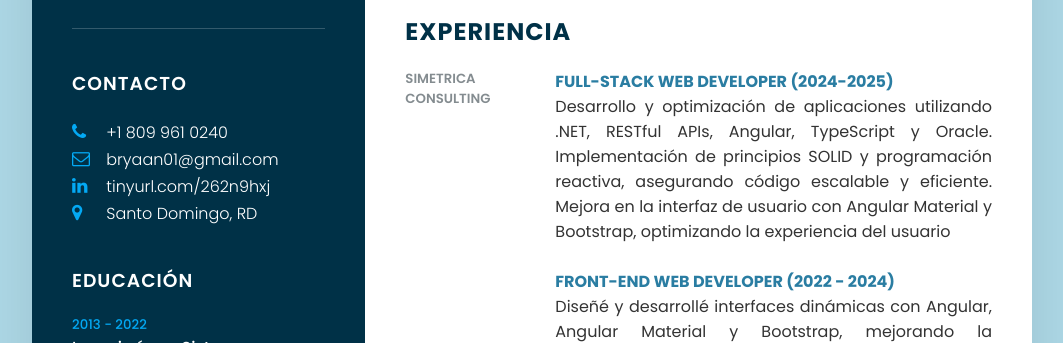
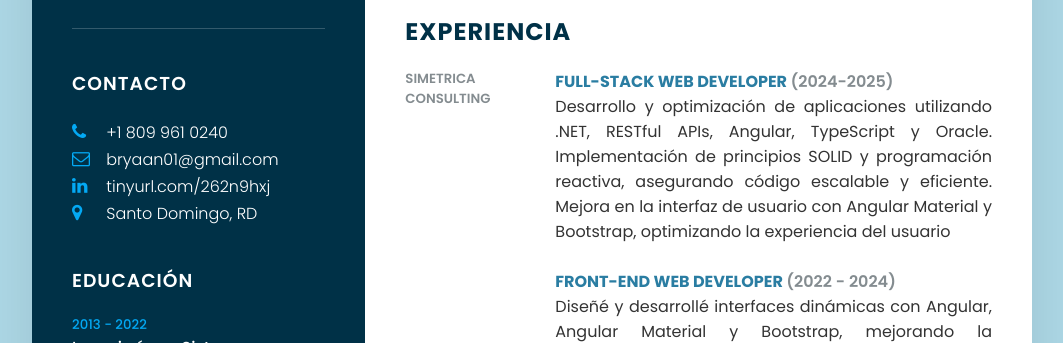
Before and after one commit to TheMasterShoot/curriculum-vitae, a plain HTML site: page docs/index.html in a window 1280 px wide. Shown: the part 371-714 px from the top of the page, without its empty margins (108-1171 px from the left). Drawn offline with Linux system fonts and the light colour scheme.

Commit message:
cambio en diseno

```diff
--- a/docs/index.html
+++ b/docs/index.html
@@ -131,10 +131,10 @@
                         <h5>Simetrica Consulting</h5>
                     </div>
                     <div class="text">
-                        <h4>Full-Stack Web Developer <span>(2024-2025)</span></h4>
+                        <h4>Full-Stack Web Developer <span class="fecha">(2024-2025)</span></h4>
                         <p>Desarrollo y optimización de aplicaciones utilizando .NET, RESTful APIs, Angular, TypeScript y Oracle. Implementación de principios SOLID y programación reactiva, asegurando código escalable y eficiente. Mejora en la interfaz de usuario con Angular Material y Bootstrap, optimizando la experiencia del usuario</p>
                         <br>
-                        <h4>Front-End Web Developer <span>(2022 - 2024)</span></h4>
+                        <h4>Front-End Web Developer <span class="fecha">(2022 - 2024)</span></h4>
                         <p>Diseñé y desarrollé interfaces dinámicas con Angular, Angular Material y Bootstrap, mejorando la experiencia de usuario y optimizando la carga de componentes. Implementé patrones de diseño y programación reactiva para mejorar el rendimiento de la aplicación</p>
                         <!-- <p>Utilicé tecnologías como Angular, .NET y Oracle para crear aplicaciones innovadoras, escalables y de alto rendimiento. Implementé soluciones completas integrando RESTful APIs, Angular Material, Bootstrap, TypeScript y JavaScript, aplicando principios de programación reactiva y funcional para garantizar un desarrollo eficiente y moderno.</p> -->
                         <!-- <p>Utilizando Angular, .NET y Oracle creo aplicaciones innovadoras y escalables, asegurando soluciones tecnológicas de alto rendimiento.</p> -->
--- a/docs/style.css
+++ b/docs/style.css
@@ -212,6 +212,12 @@ p {
     font-size: 16px;
 }
 
+.fecha {
+    color: #848c90;
+    font-weight: 600;
+    /* color: #5a9bd5; */
+  }
+
 .about p {
     text-align: justify;
 }
--- a/style.css
+++ b/style.css
@@ -212,6 +212,12 @@ p {
     font-size: 16px;
 }
 
+.fecha {
+    color: #848c90;
+    font-weight: 600;
+    /* color: #5a9bd5; */
+  }
+
 .about p {
     text-align: justify;
 }
```
